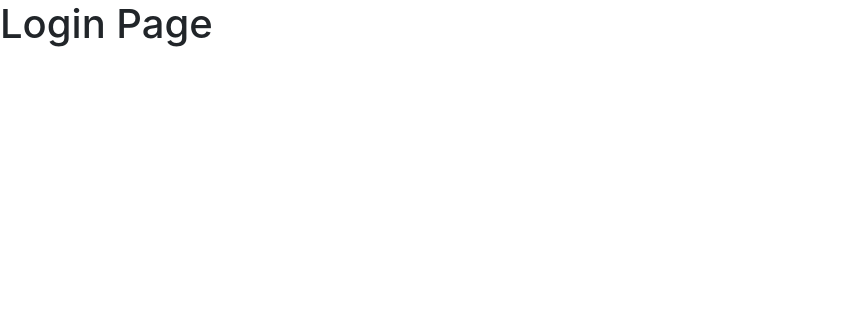
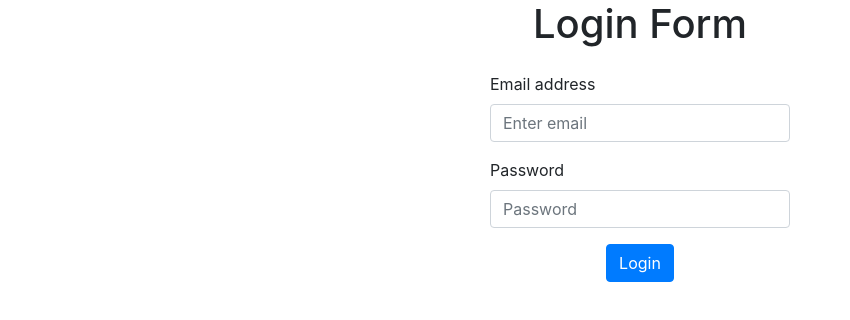
Before and after one commit to fluturecode/Login_Form-Demo-React-Typescript-Bootstrap, a React (Create React App) app: page / in a window 1280 px wide. Shown: the top 320 px of the page, without its empty margins (0-850 px from the left). Built offline with nearby package versions, Linux system fonts and the light colour scheme; the HTML template or start-up script is replaced by a standard one.

Commit message:
added Login.tsx & Login.styles.ts

```diff
--- a/package.json
+++ b/package.json
@@ -10,6 +10,7 @@
     "@types/node": "^12.0.0",
     "@types/react": "^17.0.0",
     "@types/react-dom": "^17.0.0",
+    "@types/styled-components": "^5.1.7",
     "bootstrap": "^4.6.0",
     "react": "^17.0.1",
     "react-bootstrap": "^1.5.1",
@@ -17,6 +18,7 @@
     "react-scripts": "4.0.3",
     "react-social-login-buttons": "^3.1.2",
     "reactstrap": "^8.9.0",
+    "styled-components": "^5.2.1",
     "typescript": "^4.1.2",
     "web-vitals": "^1.0.1"
   },
--- a/src/App.tsx
+++ b/src/App.tsx
@@ -1,7 +1,8 @@
+import Login from "./components/login/Login"
 function App() {
 	return (
 		<>
-			<h1>Login Page</h1>
+			<Login />
 		</>
 	)
 }
--- /dev/null
+++ b/src/components/login/Login.styles.ts
@@ -0,0 +1,3 @@
+import styled from "styled-components"
+
+export const Styles = styled.div``
--- /dev/null
+++ b/src/components/login/Login.tsx
@@ -0,0 +1,44 @@
+import React from "react"
+import { Button, Container, Form } from "react-bootstrap"
+
+function Login() {
+	const handleLogin = () => {}
+	const handleChange = () => {}
+
+	return (
+		<Container className='container d-flex flex-column align-items-center justify-content-center fullscreen'>
+			<h1 className='mb-4'>Login Form</h1>
+			<Form style={{ width: 300 }} onSubmit={handleLogin}>
+				<Form.Group controlId='formBasicEmail'>
+					<Form.Label>Email address</Form.Label>
+					<Form.Control
+						type='email'
+						placeholder='Enter email'
+						name='email'
+						onChange={handleChange}
+					/>
+				</Form.Group>
+
+				<Form.Group controlId='formBasicPassword'>
+					<Form.Label>Password</Form.Label>
+					<Form.Control
+						type='password'
+						placeholder='Password'
+						name='password'
+						onChange={handleChange}
+					/>
+				</Form.Group>
+				<Form.Group className='d-flex justify-content-center'>
+					<Button variant='primary' type='submit'>
+						Login
+					</Button>
+				</Form.Group>
+			</Form>
+			{/* <Link to='/reset-password'>Forgot Password?</Link>
+			<Link className='mt-4' to='/signup'>
+				Need an Account? Sign up.
+			</Link> */}
+		</Container>
+	)
+}
+export default Login
```
Also changed, not shown: 1 other file (tests, documents, lock files or other folders).
